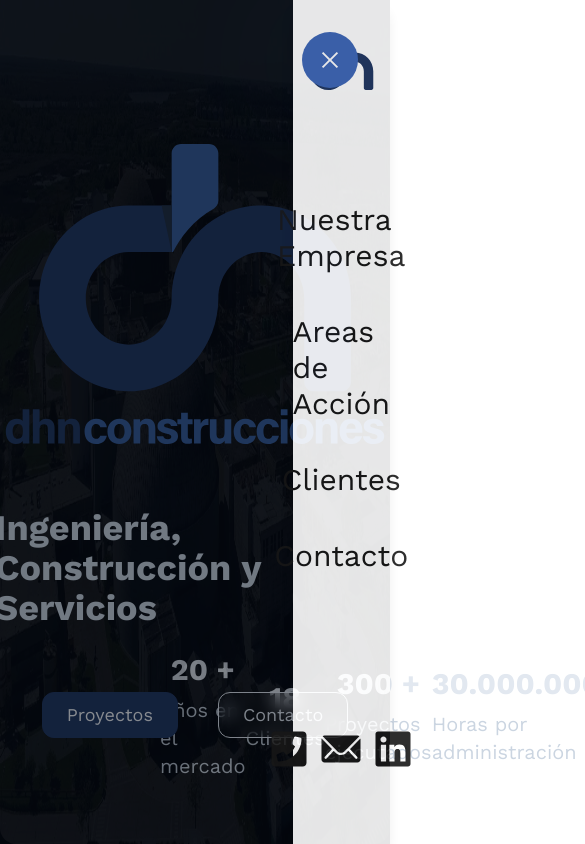
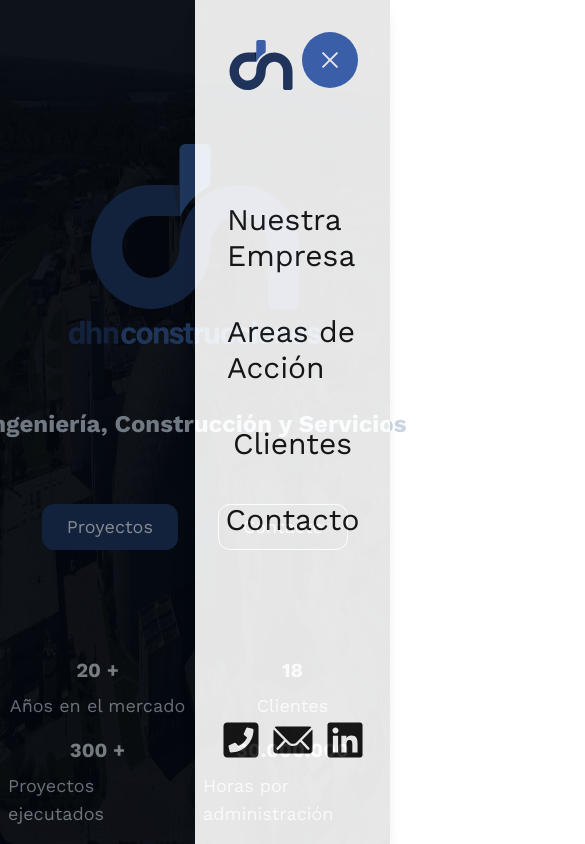
Before and after one commit to malvarez88/dhn-desarrolladora, a Next.js app: page / in a window 390 px wide. Both pictures are taken after a click on the element 330 px from the left and 60 px from the top of the page. Shown: the top 844 px of the page, 585 px wide, since content can reach past the window. Built offline with nearby package versions, Linux system fonts and the light colour scheme.

Commit message:
feat: add check for mobile or desktop navbar

```diff
--- /dev/null
+++ b/src/app/components/DesktopNavbar.tsx
@@ -0,0 +1,33 @@
+import React from "react";
+import Logo from "../assets/icons/Logo";
+import Link from "next/link";
+
+const DesktopNavbar: React.FC = () => {
+  return (
+    <div className="fixed w-full px-4 py-6 backdrop-blur-sm z-[999]">
+      <div className="flex align-center justify-between">
+        <div className="bg-black w-auto h-auto p-2 rounded-full">
+          <Link href={"/"}>
+            <Logo width={20} height={20} />
+          </Link>
+        </div>
+        <ul className="flex items-center justify-center gap-4 text-slate-200 text-lg uppercase ">
+          <li className="hover:underline hover:scale-105 cursor-pointer">
+            <Link href={"/"}>Inicio</Link>
+          </li>
+          <li className="hover:underline hover:scale-105 cursor-pointer">
+            <Link href={"#us"}>Sobre Nosotros</Link>
+          </li>
+          <li className="hover:underline hover:scale-105 cursor-pointer">
+            <Link href={"#proyectos"}>Proyectos</Link>
+          </li>
+          <li className="hover:underline hover:scale-105 cursor-pointer">
+            <Link href={"#contacto"}>Contacto</Link>
+          </li>
+        </ul>
+      </div>
+    </div>
+  );
+};
+
+export default DesktopNavbar;
--- a/src/app/components/Hero.tsx
+++ b/src/app/components/Hero.tsx
@@ -10,10 +10,10 @@
 
 const Hero: React.FC = () => {
   return (
-    <div className="flex items-center justify-center h-screen bg-black">
+    <div className="flex items-center justify-center h-screen bg-black w-full">
       <div className="flex absolute z-20 flex-col items-center justify-start pt-36 gap-16 h-full">
-        <Logo2 width={400} height={300} className="" />
-        <p className="text-slate-300 text-4xl font-bold leading-tigth">
+        <Logo2 className="w-24 h-18 sm:w-32 sm:h-24 md:w-48 md:h-36 lg:w-64 lg:h-48 xl:w-96 xl:h-80" />
+        <p className="text-slate-300 text-2xl lg:text-4xl font-bold leading-tigth">
           Ingeniería, Construcción y Servicios
         </p>
         <div className="flex gap-10">
@@ -31,22 +31,34 @@
           </Link>
         </div>
       </div>
-      <div className="flex items-center justify-between w-full absolute bottom-16 px-40">
+      <div className="lg:flex grid grid-cols-2 gap-4 items-center justify-between w-full absolute bottom-4 lg:bottom-16 px-2 lg:px-40">
         <div className="flex flex-col items-center justify-center">
-          <p className="text-3xl font-bold mb-2 text-slate-200">20 +</p>
-          <span className="text-xl text-slate-300">Años en el mercado</span>
+          <p className="text-xl lg:text-3xl font-bold mb-2 text-slate-200">
+            20 +
+          </p>
+          <span className="text-lg lg:text-xl text-slate-300">
+            Años en el mercado
+          </span>
         </div>
         <div className="flex flex-col items-center justify-center">
-          <p className="text-3xl font-bold mb-2 text-slate-200">18</p>
-          <span className="text-xl text-slate-300">Clientes</span>
+          <p className="text-xl lg:text-3xl font-bold mb-2 text-slate-200">
+            18
+          </p>
+          <span className="text-lg lg:text-xl text-slate-300">Clientes</span>
         </div>
         <div className="flex flex-col items-center justify-center">
-          <p className="text-3xl font-bold mb-2 text-slate-200">300 +</p>
-          <span className="text-xl text-slate-300">Proyectos ejecutados</span>
+          <p className="text-xl lg:text-3xl font-bold mb-2 text-slate-200">
+            300 +
+          </p>
+          <span className="text-lg lg:text-xl text-slate-300">
+            Proyectos ejecutados
+          </span>
         </div>
         <div className="flex flex-col items-center justify-center">
-          <p className="text-3xl font-bold mb-2 text-slate-200">30.000.000</p>
-          <span className="text-xl text-slate-300">
+          <p className="text-xl lg:text-3xl font-bold mb-2 text-slate-200">
+            30.000.000
+          </p>
+          <span className="text-lg lg:text-xl text-slate-300">
             Horas por administración
           </span>
         </div>
--- /dev/null
+++ b/src/app/components/MobileNavbar.tsx
@@ -0,0 +1,84 @@
+"use client";
+
+import React, { useState } from "react";
+import Image from "next/image";
+import { RxHamburgerMenu } from "react-icons/rx";
+import { AiOutlineClose } from "react-icons/ai";
+import { IoIosMail } from "react-icons/io";
+import { FaLinkedin } from "react-icons/fa";
+import { FaPhoneSquare } from "react-icons/fa";
+import Logo from "../assets/icons/Logo";
+
+const MobileNavbar: React.FC = () => {
+  const [menuVisible, setMenuVisible] = useState<boolean>(false);
+
+  const toggleMenu = () => {
+    setMenuVisible(!menuVisible);
+  };
+
+  return (
+    <div className="fixed z-50 opacity-90">
+      <div
+        className="bg-secondary fixed rounded-full top-8 right-8 h-14 w-14 flex items-center justify-center hover:bg-orange-600 hover:scale-105 cursor-pointer transform transition-all duration-300"
+        onClick={toggleMenu}
+      >
+        <RxHamburgerMenu className="text-white w-6 h-6" />
+      </div>
+
+      {menuVisible && (
+        <div
+          className="fixed top-0 left-0 w-full h-full bg-black opacity-50 z-0 backdrop-blur-3xl"
+          onClick={toggleMenu}
+        ></div>
+      )}
+      {menuVisible && (
+        <div
+          className={`fixed flex flex-col top-0 right-0 h-full w-1/2 bg-white shadow-lg p-4 transform transition-transform duration-300 ease-in-out ${
+            menuVisible ? "" : "translate-x-full"
+          }`}
+        >
+          <div className="flex items-center mt-6">
+            <Logo width={100} height={50} />
+            <div
+              className="bg-secondary fixed rounded-full top-8 right-8 h-14 w-14 flex items-center justify-center hover:bg-orange-600 hover:scale-105 cursor-pointer transform transition-all duration-300"
+              onClick={toggleMenu}
+            >
+              <AiOutlineClose className="text-white w-6 h-6" />
+            </div>
+          </div>
+
+          <ul className="flex flex-col gap-2 mt-24 text-3xl items-center text-neutral-900 flex-grow">
+            <li className="hover:bg-orange-100 p-4 rounded-lg">
+              <a href="#us">Nuestra Empresa</a>
+            </li>
+            <li className="hover:bg-orange-100 p-4 rounded-lg">
+              <a href="#action">Areas de Acción</a>
+            </li>
+            <li className="hover:bg-orange-100 p-4 rounded-lg">
+              <a href="#clients">Clientes</a>
+            </li>
+            <li className="hover:bg-orange-100 p-4 rounded-lg">
+              <a href="#contact">Contacto</a>
+            </li>
+          </ul>
+          <div className="flex gap-2 w-full h-20 items-center justify-center flex-grow">
+            <a href="tel:+54-11-4775-0832">
+              <FaPhoneSquare className="w-10 h-10 text-neutral-900" />
+            </a>
+            <a href="mailto:info@dhnconstrucciones.com">
+              <IoIosMail className="w-12 h-12 text-neutral-900" />
+            </a>
+            <a
+              href="https://www.linkedin.com/company/dhn-desarrolladora-srl/"
+              target="_blank"
+            >
+              <FaLinkedin className="w-10 h-10 text-neutral-900" />
+            </a>
+          </div>
+        </div>
+      )}
+    </div>
+  );
+};
+
+export default MobileNavbar;
--- a/src/app/components/Navbar.tsx
+++ b/src/app/components/Navbar.tsx
@@ -1,84 +1,30 @@
 "use client";
-
-import React, { useState } from "react";
-import Image from "next/image";
-import { RxHamburgerMenu } from "react-icons/rx";
-import { AiOutlineClose } from "react-icons/ai";
-import { IoIosMail } from "react-icons/io";
-import { FaLinkedin } from "react-icons/fa";
-import { FaPhoneSquare } from "react-icons/fa";
-import Logo from "../assets/icons/Logo";
+import React, { useState, useEffect } from "react";
+import MobileNavbar from "./MobileNavbar";
+import DesktopNavbar from "./DesktopNavbar";
 
 const Navbar: React.FC = () => {
-  const [menuVisible, setMenuVisible] = useState<boolean>(false);
+  const [windowWidth, setWindowWidth] = useState<number>(0);
 
-  const toggleMenu = () => {
-    setMenuVisible(!menuVisible);
+  const handleResize = () => {
+    setWindowWidth(window.innerWidth);
   };
 
-  return (
-    <div className="fixed z-50 opacity-90">
-      <div
-        className="bg-secondary fixed rounded-full top-8 right-8 h-14 w-14 flex items-center justify-center hover:bg-orange-600 hover:scale-105 cursor-pointer transform transition-all duration-300"
-        onClick={toggleMenu}
-      >
-        <RxHamburgerMenu className="text-white w-6 h-6" />
-      </div>
+  useEffect(() => {
+    setWindowWidth(window.innerWidth);
 
-      {menuVisible && (
-        <div
-          className="fixed top-0 left-0 w-full h-full bg-black opacity-50 z-0 backdrop-blur-3xl"
-          onClick={toggleMenu}
-        ></div>
-      )}
-      {menuVisible && (
-        <div
-          className={`fixed flex flex-col top-0 right-0 h-full w-1/4 bg-white shadow-lg p-4 transform transition-transform duration-300 ease-in-out ${
-            menuVisible ? "" : "translate-x-full"
-          }`}
-        >
-          <div className="flex items-center mt-6">
-            <Logo width={100} height={50} />
-            <div
-              className="bg-secondary fixed rounded-full top-8 right-8 h-14 w-14 flex items-center justify-center hover:bg-orange-600 hover:scale-105 cursor-pointer transform transition-all duration-300"
-              onClick={toggleMenu}
-            >
-              <AiOutlineClose className="text-white w-6 h-6" />
-            </div>
-          </div>
+    window.addEventListener("resize", handleResize);
 
-          <ul className="flex flex-col gap-2 mt-24 text-3xl items-center text-neutral-900 flex-grow">
-            <li className="hover:bg-orange-100 p-4 rounded-lg">
-              <a href="#us">Nuestra Empresa</a>
-            </li>
-            <li className="hover:bg-orange-100 p-4 rounded-lg">
-              <a href="#action">Areas de Acción</a>
-            </li>
-            <li className="hover:bg-orange-100 p-4 rounded-lg">
-              <a href="#clients">Clientes</a>
-            </li>
-            <li className="hover:bg-orange-100 p-4 rounded-lg">
-              <a href="#contact">Contacto</a>
-            </li>
-          </ul>
-          <div className="flex gap-2 w-full h-20 items-center justify-center flex-grow">
-            <a href="tel:+54-11-4775-0832">
-              <FaPhoneSquare className="w-10 h-10 text-neutral-900" />
-            </a>
-            <a href="mailto:info@dhnconstrucciones.com">
-              <IoIosMail className="w-12 h-12 text-neutral-900" />
-            </a>
-            <a
-              href="https://www.linkedin.com/company/dhn-desarrolladora-srl/"
-              target="_blank"
-            >
-              <FaLinkedin className="w-10 h-10 text-neutral-900" />
-            </a>
-          </div>
-        </div>
-      )}
-    </div>
-  );
+    return () => {
+      window.removeEventListener("resize", handleResize);
+    };
+  }, []);
+
+  const mobileBreakpoint = 768;
+
+  const isMobile = windowWidth <= mobileBreakpoint;
+
+  return <nav>{isMobile ? <MobileNavbar /> : <DesktopNavbar />}</nav>;
 };
 
 export default Navbar;
--- a/src/app/page.tsx
+++ b/src/app/page.tsx
@@ -1,6 +1,6 @@
-import Image from "next/image";
-import Bg from "../../public/home4.jpg";
-import Logo from "../../public/logo.png";
+"use client";
+import { useState, useEffect } from "react";
+
 import Hero from "./components/Hero";
 import Us from "./components/Us";
 import Action from "./components/Action";
@@ -14,8 +14,8 @@
     <>
       <Hero />
       <Us />
+      <Action />
       <Section />
-      <Action />
       <Certifications />
       <Clients />
       <Contact />
```
